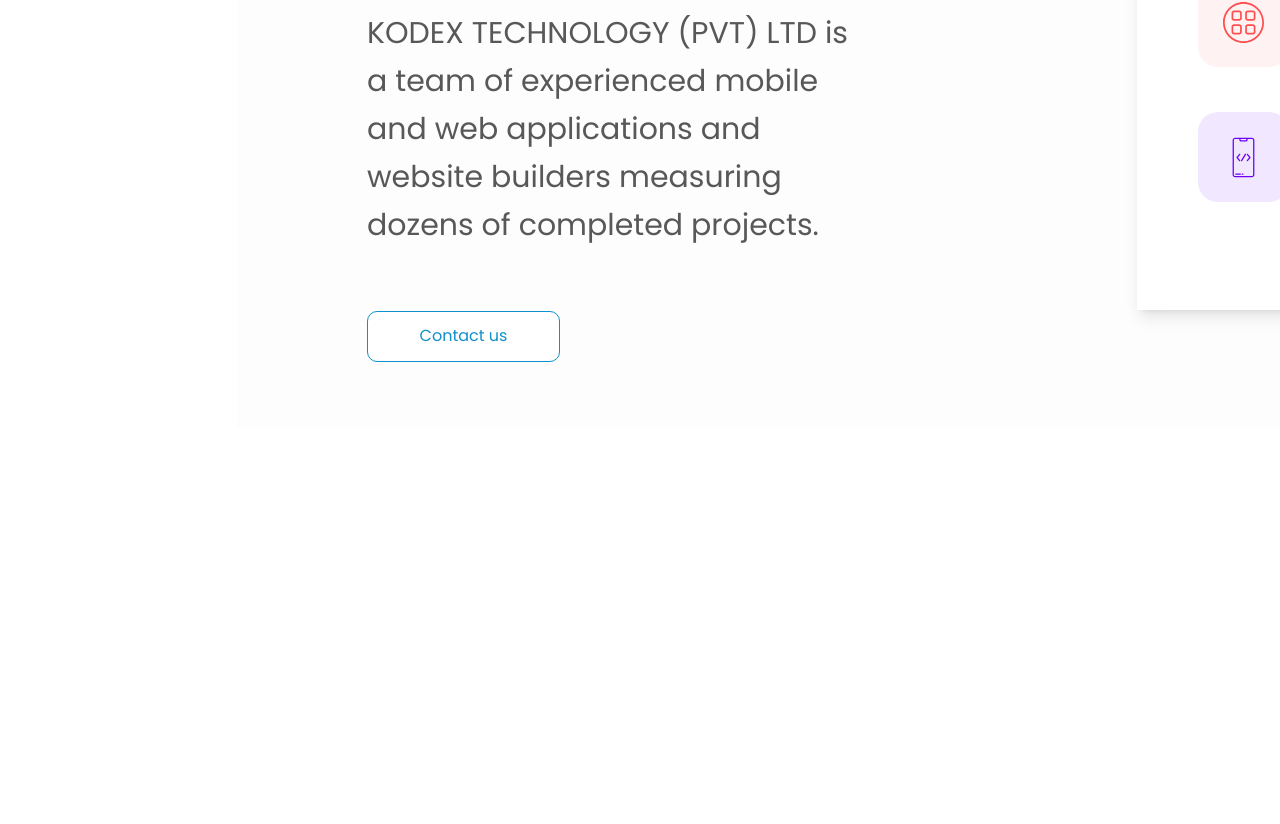
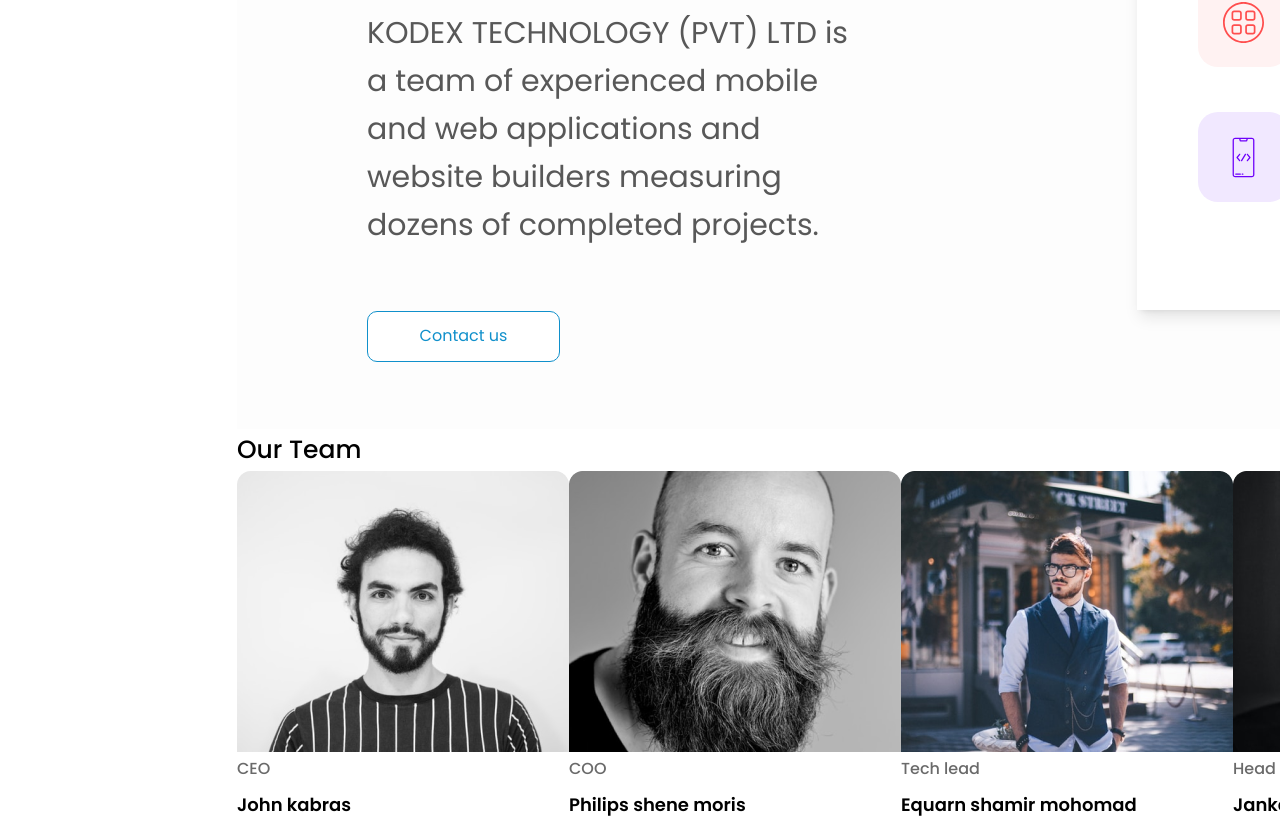
Before and after one commit to UkrainetsIvan/AgencyWeb, an Angular app in the folder agencyWeb/: page /about-us in a window 1280 px wide. Shown: the part 2034-2858 px from the top of the page. Before the commit the page ends 2463 px from the top, so only its background shows below. Built offline with nearby package versions, Linux system fonts and the light colour scheme.

Commit message:
add few section in about us

```diff
--- a/agencyWeb/src/app/components/about-us/about-us.component.html
+++ b/agencyWeb/src/app/components/about-us/about-us.component.html
@@ -2,6 +2,7 @@
 <app-simply-dummy></app-simply-dummy>
 <app-simply-dummy-text></app-simply-dummy-text>
 <app-offers></app-offers>
+<app-our-team></app-our-team>
 <!--<app-form></app-form>-->
 <!--<app-footer></app-footer>-->
 <router-outlet></router-outlet>
--- a/agencyWeb/src/app/components/about-us/about-us.component.ts
+++ b/agencyWeb/src/app/components/about-us/about-us.component.ts
@@ -6,6 +6,7 @@
 import {OffersComponent} from './offers/offers.component';
 import {FormComponent} from '../home/form/form.component';
 import {FooterComponent} from '../home/footer/footer.component';
+import {OurTeamComponent} from './our-team/our-team.component';
 
 @Component({
   selector: 'app-about-us',
@@ -17,7 +18,8 @@
     SimplyDummyTextComponent,
     OffersComponent,
     FormComponent,
-    FooterComponent
+    FooterComponent,
+    OurTeamComponent
   ],
   templateUrl: './about-us.component.html',
   styleUrl: './about-us.component.scss'
--- a/agencyWeb/src/app/components/about-us/our-team/our-team.component.html
+++ b/agencyWeb/src/app/components/about-us/our-team/our-team.component.html
@@ -1 +1,22 @@
-<p>our-team works!</p>
+<div id="wrapper">
+  <div id="ourTeam-container">
+    <div id="ourTeam-container_slider">
+      <h1 class="font-poppins font-medium text-[25px] leading-[170%]">Our Team</h1>
+      <div class="flex 0" id="ourTeam-container_slider-image_section_slides" [style.transform]="sliderTransform">
+        <div *ngFor="let slide of slides; let i = index"
+             [class.active]="i === currentSlideIndex"
+             class="slide">
+          <img [src]="slide.image" alt="" class="w-[332px] h-[281px]" id="slider-image">
+          <p class="font-poppins font-medium text-[16px] text-[#6A6A6A] leading-[211%] tracking-[1%]" id="slider-work">{{ slide.proffession }}</p>
+          <h4 class="font-poppins font-semibold text-[18px] text-[#000] leading-[211%] tracking-[1%]" id="slider-name">{{ slide.name }}</h4>
+        </div>
+      </div>
+      <div class="flex" id="ourTeam-container_slider-nav">
+        <div *ngFor="let slide of slides; let i = index"
+             (click)="setCurrentSlide(i)"
+             [class.active]="isActive(i)"
+             class="nav-dot"></div>
+      </div>
+    </div>
+  </div>
+</div>
--- a/agencyWeb/src/app/components/about-us/our-team/our-team.component.ts
+++ b/agencyWeb/src/app/components/about-us/our-team/our-team.component.ts
@@ -1,12 +1,59 @@
 import { Component } from '@angular/core';
+import {NgForOf} from '@angular/common';
 
 @Component({
   selector: 'app-our-team',
   standalone: true,
-  imports: [],
+  imports: [
+    NgForOf
+  ],
   templateUrl: './our-team.component.html',
   styleUrl: './our-team.component.scss'
 })
 export class OurTeamComponent {
+    slides = [
+      {
+        image: "/img/john.png",
+        proffession: "CEO",
+        name: "John kabras"
+      },
+      {
+        image: "/img/philips.png",
+        proffession: "COO",
+        name: "Philips shene moris"
+      },
+      {
+        image: "/img/equarn.png",
+        proffession: "Tech lead",
+        name: "Equarn shamir  mohomad"
+      },
+      {
+        image: "/img/janka.png",
+        proffession: "Head of UX",
+        name: "Janka indrajith"
+      },
+    ]
+
+  currentSlideIndex: number = 0;
+
+  get sliderTransform(): string {
+    return `translateX(-${this.currentSlideIndex * 100}%)`;
+  }
+
+  setCurrentSlide(index: number): void {
+    this.currentSlideIndex = index;
+  }
+
+  isActive(index: number): boolean {
+    return this.currentSlideIndex === index;
+  }
+
+  nextSlide(): void {
+    this.currentSlideIndex = (this.currentSlideIndex + 1) % this.slides.length;
+  }
+
+  previousSlide(): void {
+    this.currentSlideIndex = (this.currentSlideIndex - 1 + this.slides.length) % this.slides.length;
+  }
 
 }
```
